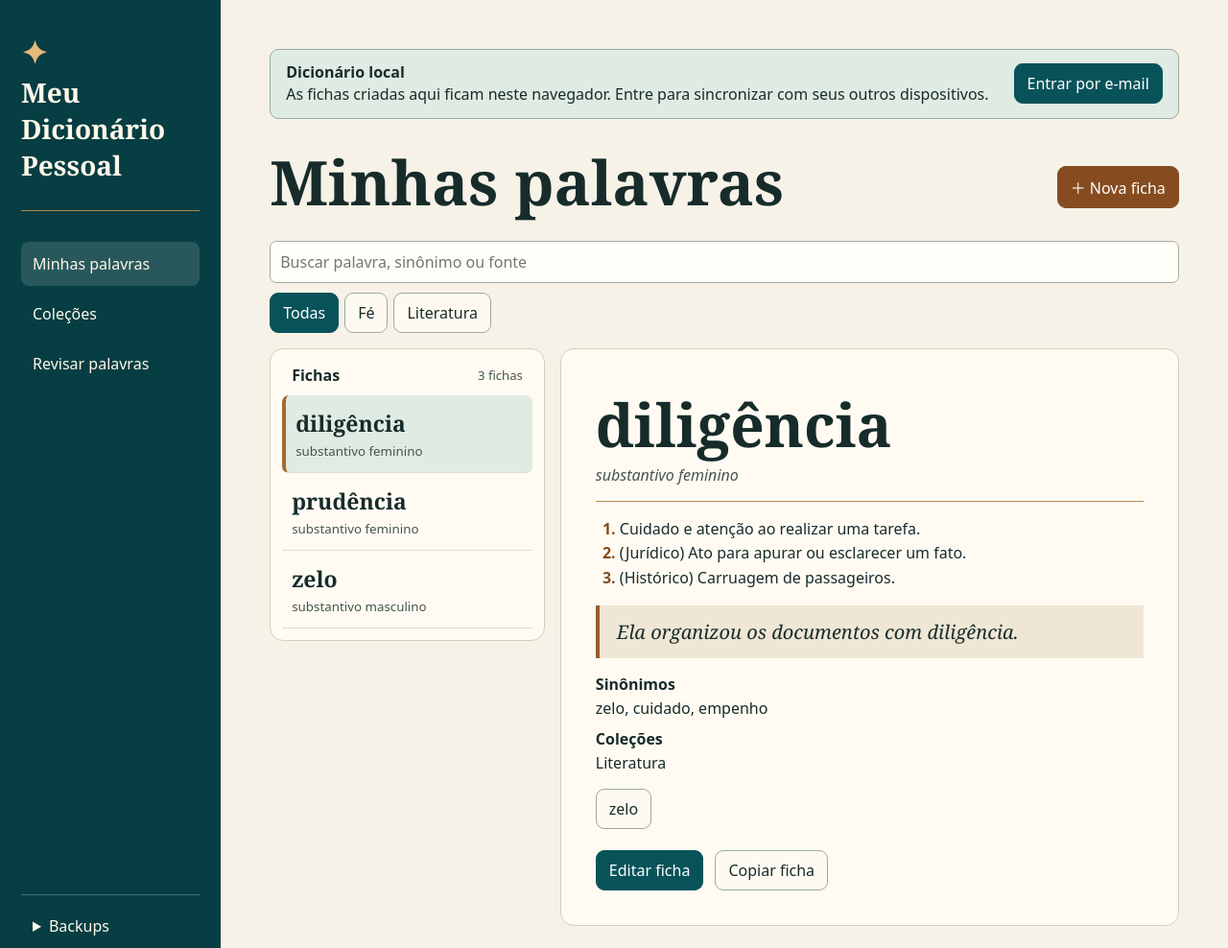
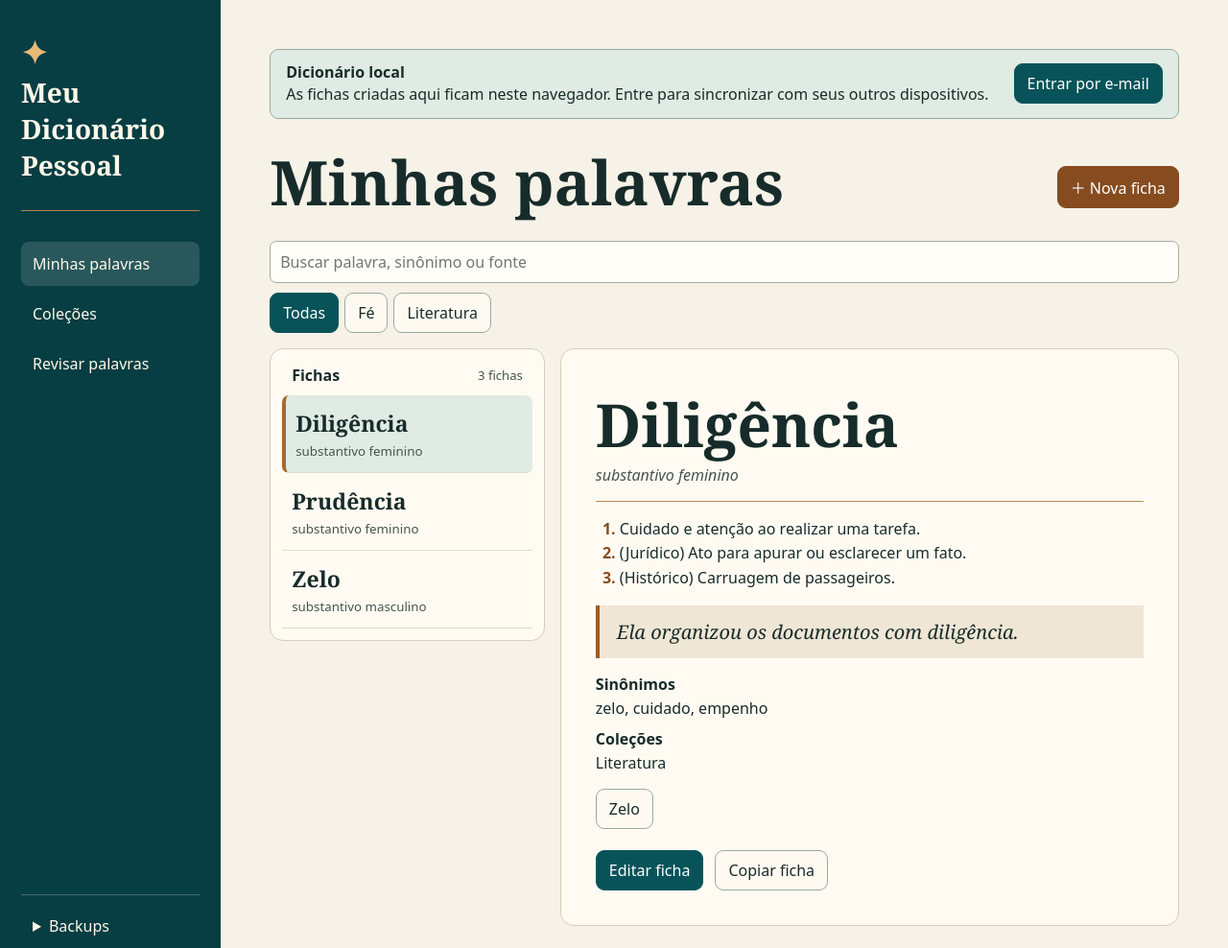
Before and after one commit to mandresoeiro/meu-dicionario-web, a plain HTML site: page index.html in a window 1280 px wide. Shown: the top 988 px of the page at 96% size. Drawn offline with Linux system fonts and the light colour scheme.

Commit message:
Padroniza a inicial dos verbetes na tela

```diff
--- a/index.html
+++ b/index.html
@@ -127,6 +127,7 @@
 import { client, online } from "./dictionary-online.js";
 const $ = id => document.getElementById(id);
 const storeKey = 'meu-dicionario-pessoal-v1';
+const displayWord = word => word.replace(/\p{L}/u, letter => letter.toLocaleUpperCase('pt-BR'));
 const alphabetical = new Intl.Collator('pt-BR', { sensitivity: 'base', numeric: true });
 const split = value => value.split(',').map(item => item.trim()).filter(Boolean);
 const normalize = value => value.normalize('NFD').replace(/\p{M}/gu,'').toLocaleLowerCase('pt-BR').trim();
@@ -189,7 +190,7 @@ async function copy(record) {
 function showEntry(record) {
  const area = $('entry');
  const head = element(area,'div',null,'entry-head');
- element(head,'h2',record.word);
+ element(head,'h2',displayWord(record.word));
  element(head,'em',record.grammar);
  const list = element(area,'ol',null,'senses');
  record.senses.forEach(sense => element(list,'li',sense));
@@ -202,7 +203,7 @@ function showEntry(record) {
  const related = records.filter(item => item.id !== record.id && split(record.synonyms).some(word => normalize(word) === normalize(item.word)));
  if(related.length) {
   const links = element(area,'div',null,'chips');
-  related.forEach(item => button(links,item.word,() => openWord(item.id)));
+  related.forEach(item => button(links,displayWord(item.word),() => openWord(item.id)));
  }
  const actions = element(area,'div',null,'actions');
  button(actions,'Editar ficha',() => edit(record),'action primary');
@@ -238,7 +239,7 @@ function render() {
   element(area,'p','Palavra '+(reviewIndex+1)+' de '+reviewSet.length,'muted');
   if(revealed) showEntry(record);
   else {
-   element(area,'h2',record.word);
+   element(area,'h2',displayWord(record.word));
    element(area,'p','Tente lembrar o significado e criar uma frase.');
   }
   const actions = element(area,'div',null,'actions');
@@ -270,7 +271,7 @@ function render() {
    else area.querySelector('h2')?.focus();
   },'word');
   item.setAttribute('aria-current',String(record.id === selected));
-  element(item,'strong',record.word);
+  element(item,'strong',displayWord(record.word));
   element(item,'small',record.grammar,'muted');
  }
  const record = matches.find(item => item.id === selected);
```
